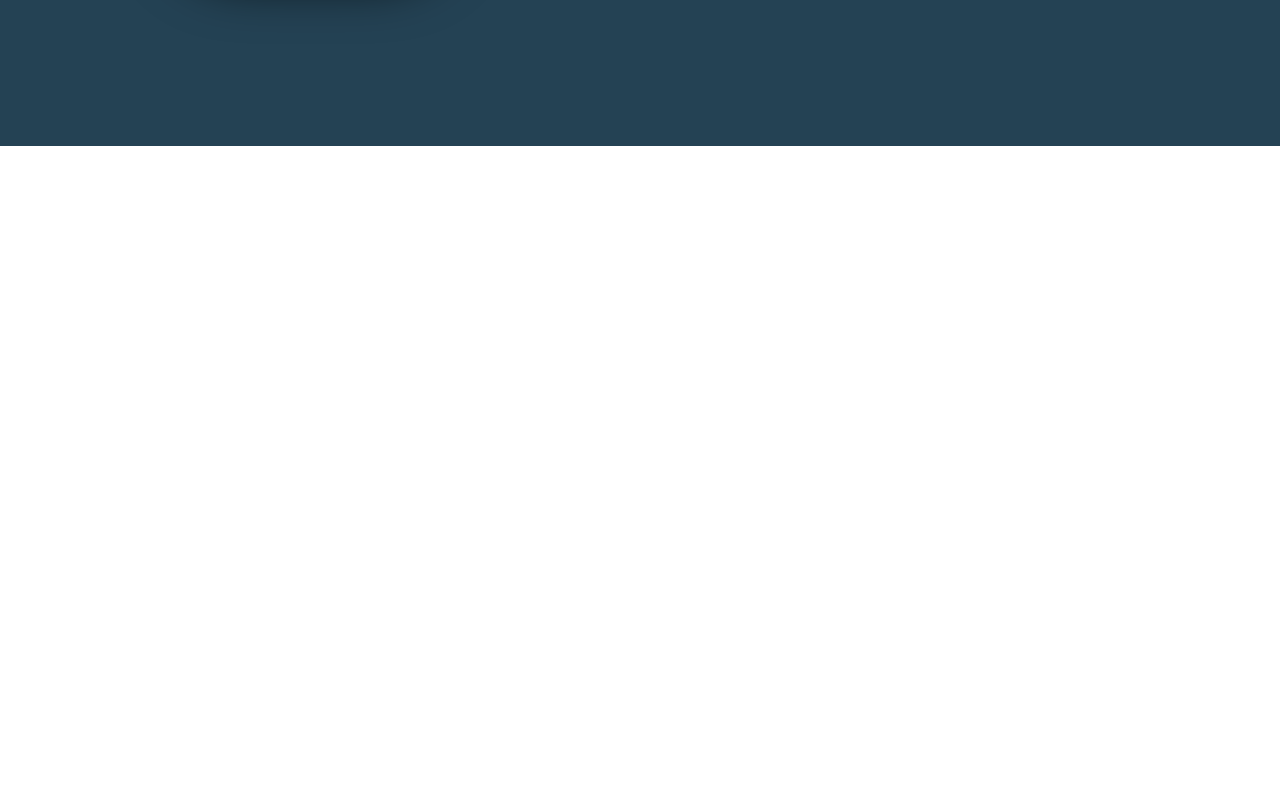
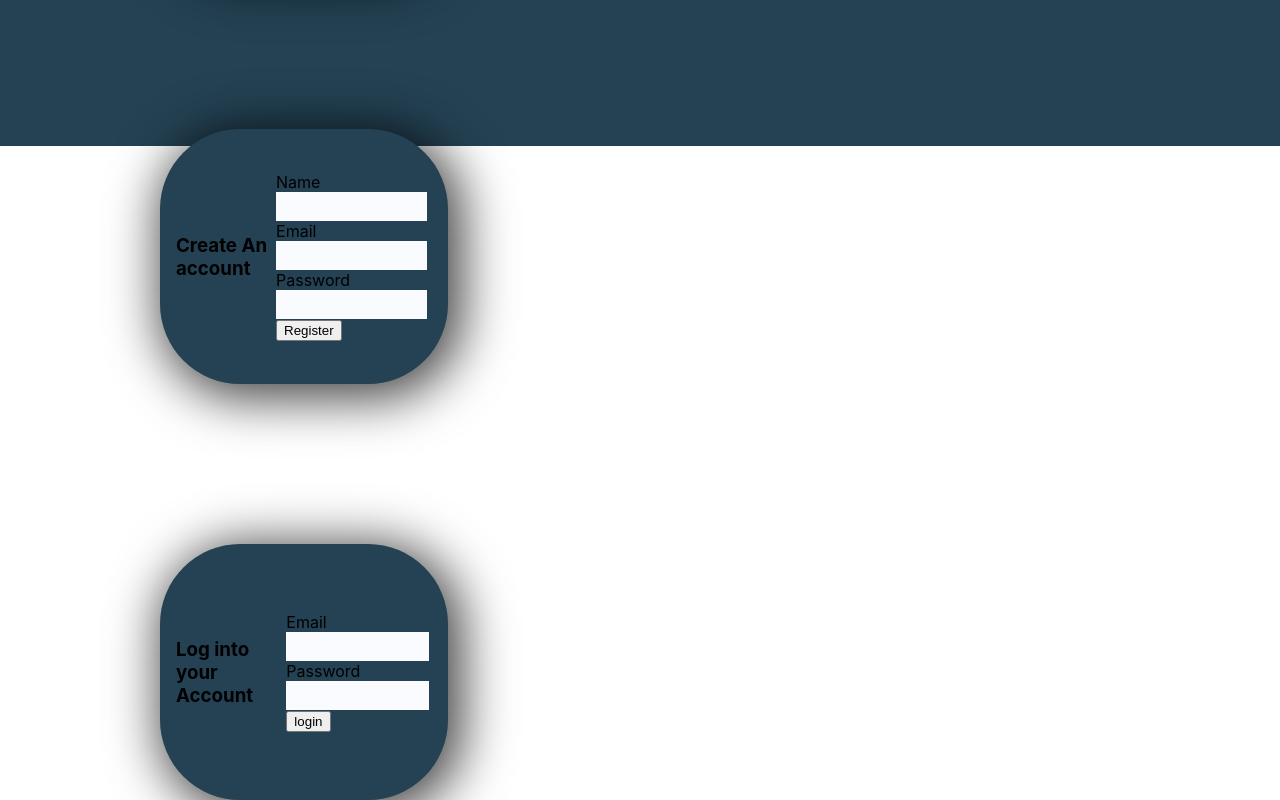
Before and after one commit to zu-do/prog-sist-inzin-projektas, a React (Create React App) app in the folder chat-web/: page / in a window 1280 px wide. Shown: the part 714-1514 px from the top of the page. Before the commit the page ends 860 px from the top, so only its background shows below. Built offline with nearby package versions, Linux system fonts and the light colour scheme; no server answers.

Commit message:
Register, Login functionality also displays username when logged in

```diff
--- a/chat-web/src/App.css
+++ b/chat-web/src/App.css
@@ -127,6 +127,34 @@ li:hover{
 }
 
 .signInSection{
+  display: flex;
+  align-items: center;
+  justify-content: center;
+  width: 20%;
+  height: 30%;
+  -webkit-box-shadow: 7px 7px 51px 7px rgba(0,0,0,0.75);
+  -moz-box-shadow: 7px 7px 51px 7px rgba(0,0,0,0.75);
+  box-shadow: 7px 7px 51px 7px rgba(0,0,0,0.75);  padding: 1rem;
+  margin: 10rem;
+  background-color: #244254;
+  border-radius: 80px;
+  opacity: 1;
+}
+.signInSection2{
+  display: flex;
+  align-items: center;
+  justify-content: center;
+  width: 20%;
+  height: 30%;
+  -webkit-box-shadow: 7px 7px 51px 7px rgba(0,0,0,0.75);
+  -moz-box-shadow: 7px 7px 51px 7px rgba(0,0,0,0.75);
+  box-shadow: 7px 7px 51px 7px rgba(0,0,0,0.75);  padding: 1rem;
+  margin: 10rem;
+  background-color: #244254;
+  border-radius: 80px;
+  opacity: 1;
+}
+.signInSection3{
   display: flex;
   align-items: center;
   justify-content: center;
--- a/chat-web/src/App.tsx
+++ b/chat-web/src/App.tsx
@@ -9,6 +9,11 @@ import { GoogleAuthProvider } from "firebase/auth";
 import ExitPage from './components/ExitPage';
 import logo from "./ChatWeb.png";
 import { useAuthState } from 'react-firebase-hooks/auth';
+import { createUserWithEmailAndPassword, signInWithEmailAndPassword } from "firebase/auth";
+import { useNavigate } from 'react-router-dom';
+import { info, timeStamp } from 'console';
+import {setDoc, doc, getFirestore, Timestamp, getDoc, collection } from 'firebase/firestore'
+
 firebase.initializeApp({
   apiKey: "AIzaSyCa9bz6v8yGfJHHktwx0hGvzf_NqOy6QY8",
   authDomain: "chat-web-projektas.firebaseapp.com",
@@ -22,6 +27,8 @@ firebase.initializeApp({
 const provider = new GoogleAuthProvider();
 
 const auth = getAuth();
+const db = getFirestore();
+var displayname = '';
 declare module "*.png";
 
 function App() {
@@ -30,20 +37,26 @@ function App() {
   function Check (){
     const head = document.getElementById('head');
     const siSec = document.getElementById('signInSection');
+    const siSec2 = document.getElementById('signInSection2');
+    const siSec3 = document.getElementById('signInSection3');
     const content = document.getElementById('content');
     const chatview = document.getElementById('ChatviewContainer');
-    if (head !== null && siSec !== null && content !==null && chatview !==null){
+    if (head !== null && siSec !== null && content !==null && chatview !==null && siSec2 != null && siSec3 != null){
       if (auth.currentUser === null){
           head.style.display='none'
           siSec.style.display='flex'
           content.style.display='flex'
           chatview.style.display='none'
+          siSec2.style.display= 'flex'
+          siSec3.style.display= 'flex'
       }
       else {
         head.style.display='block'
         siSec.style.display='none'
         content.style.display='none'
         chatview.style.display='flex'
+        siSec2.style.display= 'none'
+        siSec3.style.display= 'none'
       }
     }
 
@@ -85,6 +98,61 @@ function MainHeader(){
 
 
 setInterval(Check, 1000)
+// Registration methods ------------------------------------------------------
+  const [data, setData] = useState({
+    name: '',
+    email: '',
+    password: '',
+    error: '',
+    loading: false,
+  });
+  const {name, email, password, error, loading} = data;
+  const handleChange = (e: React.ChangeEvent<HTMLInputElement>) => {
+    setData({...data, [e.target.name]: e.target.value})
+    displayname = name;
+  }
+  const handleSubmit = async (e: { preventDefault: () => void; }) => {
+    e.preventDefault();
+    setData({ ...data, error: '', loading: true});
+    if (!name || !email || !password) {
+      setData({ ...data, error: "All fields are required" });
+    }
+    try{
+        const result = await  createUserWithEmailAndPassword(auth, email, password)
+        await setDoc(doc(db, "users", result.user.uid), {
+          uid: result.user.uid,
+          name,
+          email,
+          createdAt: Timestamp.fromDate(new Date()),
+        });
+    }catch(err){
+      setData({ ...data, error: "Bad crediantials" });
+    }
+  }
+// Login methods ------------------------------------------------------
+  const [data2, setData2] = useState({ //Login crediantials
+    email2: '',
+    password2: '',
+    error2: '',
+    loading2: false,
+  });
+  const { email2, password2, error2, loading2 } = data2; // creates data2
+
+  const handleChange2 = (e: React.ChangeEvent<HTMLInputElement>) => {
+    setData2({ ...data2, [e.target.name]: e.target.value });
+    displayname = email2;
+  };
+  const handleSubmit2 = async (e: { preventDefault: () => void; }) => {
+    e.preventDefault();
+    setData2({ ...data2, error2: '', loading2: true });
+    try {
+      const result2 = await signInWithEmailAndPassword(auth, email2, password2);
+
+    } catch (err) {
+      setData2({ ...data2, error2: 'bad credantials', loading2: false });
+    }
+  };
+
   return (
     <div className="App">
 
@@ -97,6 +165,49 @@ setInterval(Check, 1000)
           <SignIn/>
           </section>
 
+
+  <section className='signInSection' id='signInSection2'>
+          <h3>Create An account</h3>
+          <form className="form" onSubmit={handleSubmit}>
+            <div className='input_container'>
+                <label htmlFor="name">Name</label>
+                <input type="text" name='name' value={name} onChange={handleChange}/>
+            </div>
+            <div className='input_container'>
+                <label htmlFor="email">Email</label>
+                <input type="text" name='email' value={email} onChange={handleChange}/>
+            </div>
+            <div className='input_container'>
+                <label htmlFor="password">Password</label>
+                <input type="password" name='password' value={password} onChange={handleChange}/>
+            </div>
+            {error}
+            <div className='btn_container'>
+                <button className='btn'>Register</button>
+            </div>
+          </form>
+          </section>
+
+
+
+  <section className='signInSection' id='signInSection3'>
+          <h3>Log into your Account</h3>
+          <form className="form" onSubmit={handleSubmit2}>
+            <div className="input_container">
+                <label htmlFor="email2">Email</label>
+                <input type="text" name='email2' value={email2} onChange={handleChange2}/>
+            </div>
+            <div className="input_container2">
+                <label htmlFor="password">Password</label>
+                <input type="password" name="password2" value={password2} onChange={handleChange2} />
+            </div>
+        {error2}
+            <div className="btn_container">
+                <button className="btn">login</button>
+            </div>
+          </form>
+          </section>
+
           <Chatview/>
     </div>
 
@@ -106,13 +217,14 @@ setInterval(Check, 1000)
 
 function Chatview(){
   const [user] = useAuthState(auth);
+
   return (
     <div id='ChatviewContainer'>
       <div className='container'>
         <div className="chatbox">
           <div className="top-bar">
             <div className="avatar"></div>
-            <div className="name">{user?.displayName}</div>
+            <div className="name">{user?.displayName ? user?.displayName : displayname}</div>
             <div className="menu">
               <div className="dots"></div>
             </div>
@@ -137,9 +249,17 @@ function SignIn() {
   .then((result) => {
     // This gives you a Google Access Token. You can use it to access the Google API.
     const credential = GoogleAuthProvider.credentialFromResult(result);
+
    // const token = credential.accessToken;
     // The signed-in user info.
     const user = result.user;
+
+     setDoc(doc(db, "users", user.uid), {
+      uid: user.uid,
+      name: user.displayName,
+      email: user.email,
+      createdAt: Timestamp.fromDate(new Date()),
+    });
     // ...
   }).catch((error) => {
     // Handle Errors here.
@@ -161,8 +281,6 @@ function SignIn() {
 
 }
 function SignOut() {
-
-
   return (
     <>
       <Link to="exit"><button className="signOutButton" onClick={()=>{signOut(auth).then(() => {
@@ -177,4 +295,5 @@ function SignOut() {
 }
 
 
+
 export default App;
```
